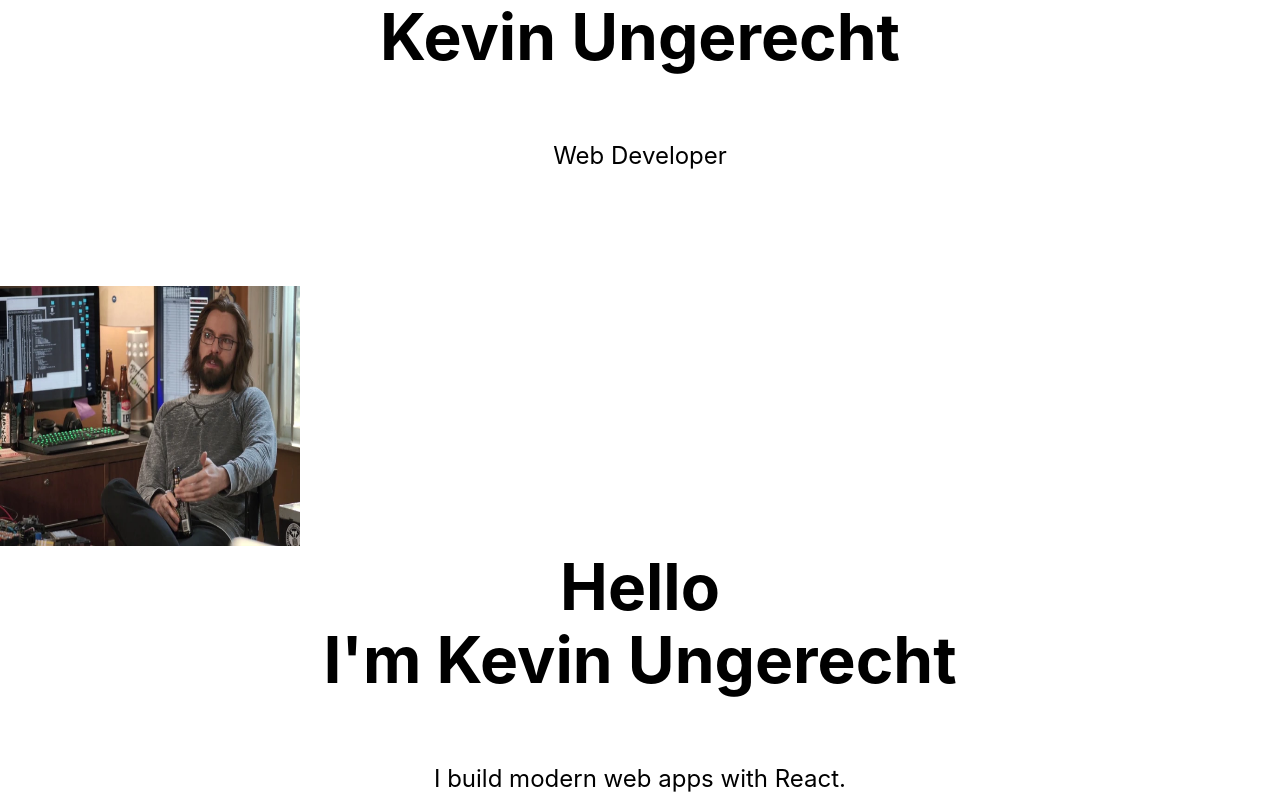
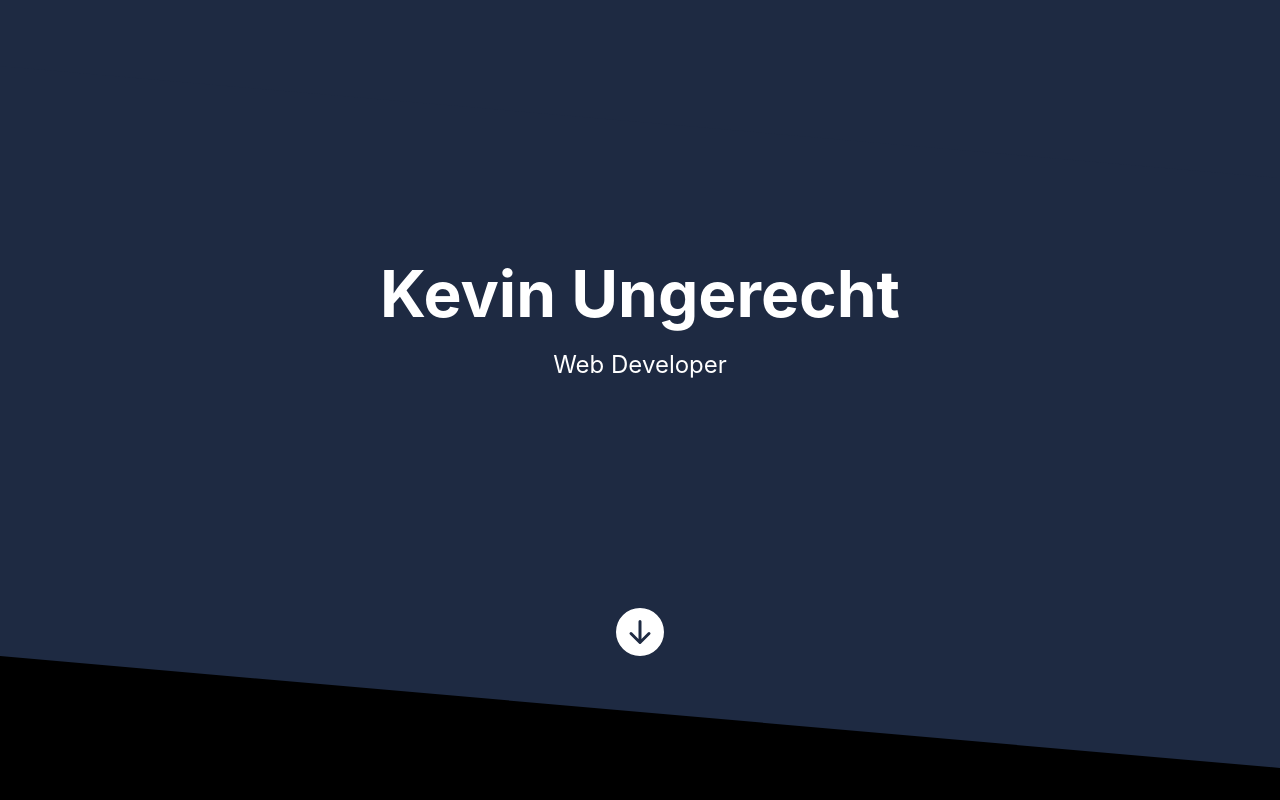
Before and after one commit to ungerecht/portfolio, a Next.js app: page / in a window 1280 px wide. Shown: the top 800 px of the page. Built offline with nearby package versions, Linux system fonts and the light colour scheme.

Commit message:
Remove auto-generated styles, style home and about

```diff
--- a/styles/Home.module.css
+++ b/styles/Home.module.css
@@ -1,111 +1,77 @@
 .container {
-  padding: 0 2rem;
+  padding: 0 3rem;
 }
 
-.main {
-  min-height: 100vh;
-  padding: 4rem 0;
-  flex: 1;
+.title {
+  margin: 0;
+}
+
+.description {
+  margin: 1rem 0;
+}
+
+.title,
+.description {
+  color: white;
+}
+
+.home {
+  min-height: 82vh;
   display: flex;
   flex-direction: column;
   justify-content: center;
   align-items: center;
+  background-color: rgb(30, 42, 66);
+  position: relative;
+  padding: 100px 0;
+  overflow: visible;
+  z-index: 1;
 }
 
-.footer {
-  display: flex;
-  flex: 1;
-  padding: 2rem 0;
-  border-top: 1px solid #eaeaea;
-  justify-content: center;
-  align-items: center;
+.home:after {
+  content: '';
+  width: 100%;
+  height: 90%;
+  position: absolute;
+  background: inherit;
+  z-index: -1;
+  bottom: 0;
+  transform-origin: left bottom;
+  transform: skewY(5deg);
 }
 
-.footer a {
-  display: flex;
-  justify-content: center;
-  align-items: center;
-  flex-grow: 1;
-}
-
-.title a {
-  color: #0070f3;
-  text-decoration: none;
-}
-
-.title a:hover,
-.title a:focus,
-.title a:active {
-  text-decoration: underline;
-}
-
-.title {
-  margin: 0;
+.home > .title {
   line-height: 1.15;
   font-size: 4rem;
 }
 
-.title,
-.description {
-  text-align: center;
-}
-
-.description {
-  margin: 4rem 0;
+.home > .description {
   line-height: 1.5;
   font-size: 1.5rem;
 }
 
-.code {
-  background: #fafafa;
-  border-radius: 5px;
-  padding: 0.75rem;
-  font-size: 1.1rem;
-  font-family: Menlo, Monaco, Lucida Console, Liberation Mono, DejaVu Sans Mono,
-    Bitstream Vera Sans Mono, Courier New, monospace;
+.button {
+  position: absolute;
+  bottom: 0;
 }
 
-.grid {
+.about {
+  min-height: 118vh;
+  background-color: black;
+  padding: 230px 0;
   display: flex;
+  flex-direction: column;
   align-items: center;
-  justify-content: center;
-  flex-wrap: wrap;
-  max-width: 800px;
 }
 
-.card {
-  margin: 1rem;
-  padding: 1.5rem;
-  text-align: left;
-  color: inherit;
-  text-decoration: none;
-  border: 1px solid #eaeaea;
-  border-radius: 10px;
-  transition: color 0.15s ease, border-color 0.15s ease;
-  max-width: 300px;
+.about > .title {
+  line-height: 1;
+  font-size: 3rem;
 }
 
-.card:hover,
-.card:focus,
-.card:active {
-  color: #0070f3;
-  border-color: #0070f3;
-}
-
-.card h2 {
-  margin: 0 0 1rem 0;
-  font-size: 1.5rem;
-}
-
-.card p {
-  margin: 0;
+.about > .description {
+  line-height: 1.5;
   font-size: 1.25rem;
-  line-height: 1.5;
-}
-
-.logo {
-  height: 1em;
-  margin-left: 0.5rem;
 }
 
 @media (max-width: 600px) {
```
